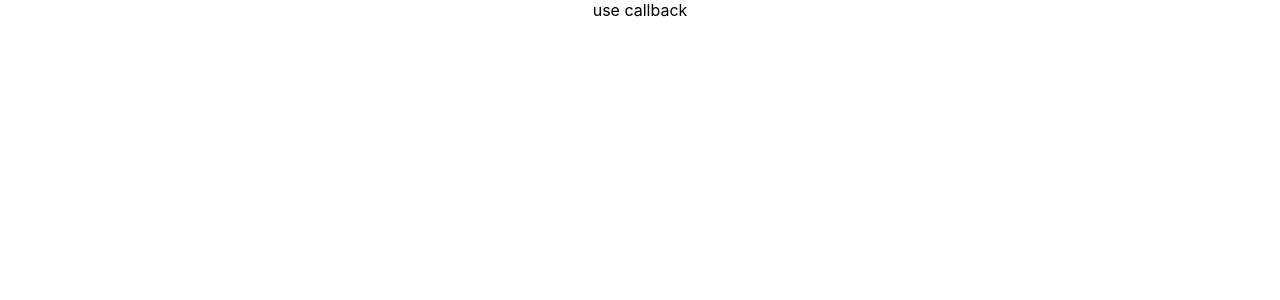
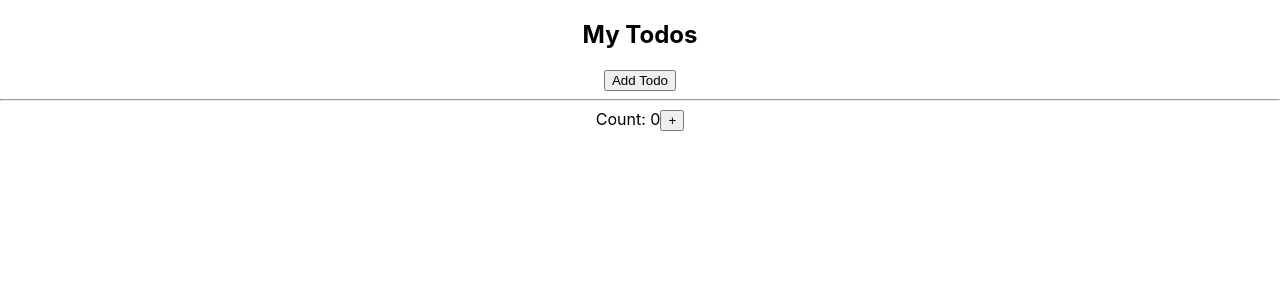
Before and after one commit to audelqua/render-huge-list, a React (Create React App) app: page / in a window 1280 px wide. Shown: the top 300 px of the page. Built offline with nearby package versions, Linux system fonts and the light colour scheme.

Commit message:
add todo component and useCallback usage clarified

```diff
--- a/src/components/sampleOfUseCallback/index.js
+++ b/src/components/sampleOfUseCallback/index.js
@@ -1,12 +1,40 @@
 // sample with useReducer
-import React from 'react'
+import React, {useState, useCallback} from 'react'
+import Todos from './todos'
 
 const SampleOfUseCallback = props => {
+    const [count, setCount] = useState(0);
+    const [todos, setTodos] = useState([]);
+
+    const increment = () => {
+        setCount((c) => c + 1);
+    }
+
+    //this is the currect version and usage of addTodo function inside inside useCallback
+    // in order to prevent re-render in child component when this component re-render and this function re-create,
+
+    const addTodo = useCallback(() => {
+        setTodos((t) => [...t, "New Todo"]);
+    }, [todos])
+
+
+    //this version of this function is not good. because whenever this component re-render it will re-create.
+    // this re-creation assumed update on prop in child component  'Todos' and aslo make it re-render which is shit.
+    // so put it inside of useCallback and set todos state as dependecy in array of dependencies
+    // so it memoized and prevent re-render in child component
+    // const addTodo = () => {
+    //     setTodos((t) => [...t, "New Todo"]);
+    // }
 
     return (
-        <div>
-            use callback
-        </div>
+        <>
+            <Todos todos={todos} addTodo={addTodo} />
+            <hr />
+            <div>
+                Count: {count}
+                <button onClick={increment}>+</button>
+            </div>
+        </>
     )
 }
 export default SampleOfUseCallback
--- /dev/null
+++ b/src/components/sampleOfUseCallback/todos/index.jsx
@@ -0,0 +1,17 @@
+// sample with useReducer
+import React, {memo} from 'react'
+
+const Todos = ({ todos, addTodo }) => {
+    console.log("child render");
+
+    return (
+      <>
+        <h2>My Todos</h2>
+        {todos.map((todo, index) => {
+          return <p key={index}>{todo}</p>;
+        })}
+        <button onClick={addTodo}>Add Todo</button>
+      </>
+    )
+  }
+  export default memo(Todos);
```
